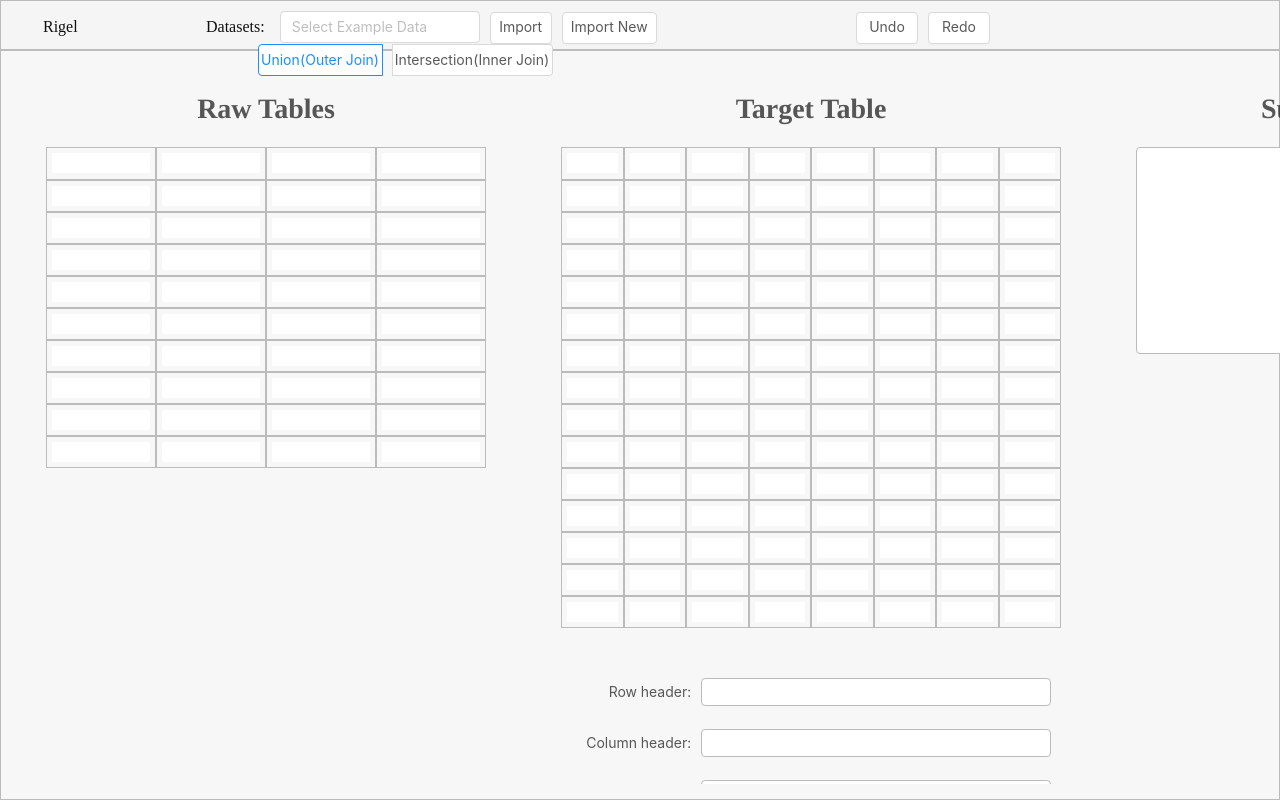
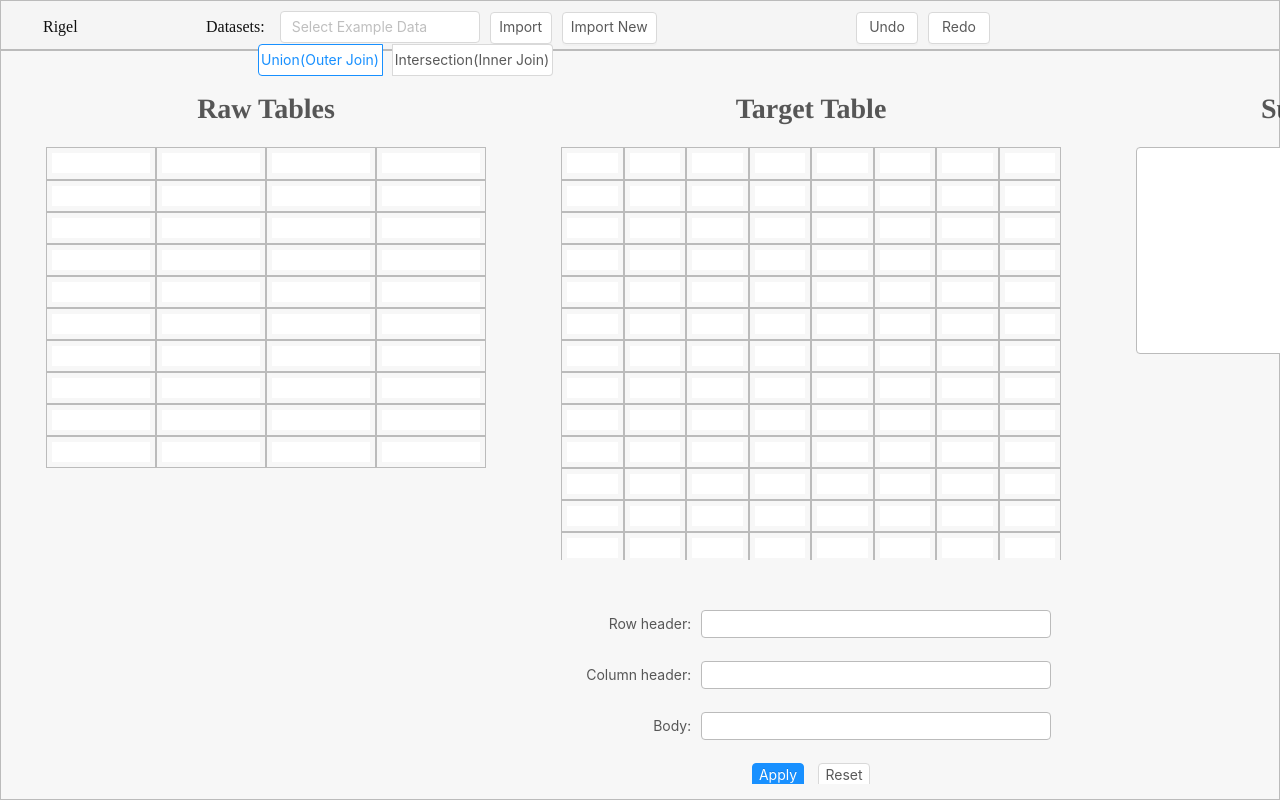
Before and after one commit to rigel-js/rigel-system, a Vue app: page / in a window 1280 px wide. Shown: the top 800 px of the page. Built offline with nearby package versions, Linux system fonts and the light colour scheme.

Commit message:
feat: fix scroll problem

```diff
--- a/src/components/SpreadsheetView.vue
+++ b/src/components/SpreadsheetView.vue
@@ -4,12 +4,13 @@
     <div class="spreadsheet-container">
       <spreadsheet
         name="targetTable"
-        :initRowNum="15"
+        :initRowNum="14"
         :initColNum="8"
         :editable="true"
         :table="this.suggestedTable"
         :key="JSON.stringify(this.suggestedTable)"
       ></spreadsheet>
+    </div>
     <div class="specmenu">
       <div class="speccomponent">
         <div class="spectitle">Row header:</div>
@@ -103,7 +104,6 @@
       </div>
     </div>
   </div>
-  </div>
 </template>
 
 <script>
@@ -143,7 +143,7 @@ export default {
   watch: {
     isSpecUpdated(val, oldval) {
       console.log(this.newSpec);
-      if(val) {
+      if (val) {
         this.row_header = Utils.specObj2List(val["row_header"]);
         this.column_header = Utils.specObj2List(val["column_header"]);
         this.body = Utils.specObj2List(val["body"]);
@@ -151,14 +151,14 @@ export default {
         this.genAlterSpec();
         this.genExploreSpec();
       }
-    }
+    },
   },
   methods: {
     ...mapActions([
       "storeSuggestedTable",
       "storeAlterSpecList",
       "storeSuggestion",
-      "storeNewSpec"
+      "storeNewSpec",
     ]),
     onInput(event) {
       console.log(event);
@@ -368,22 +368,32 @@ export default {
       if (row_header.length == 1) {
         spec["row_header"] = Utils.refineStrName(row_header[0]);
       } else if (row_header.length > 1) {
-        spec["row_header"] = Utils.refineStrName(row_header[row_header.length - 1]);
+        spec["row_header"] = Utils.refineStrName(
+          row_header[row_header.length - 1]
+        );
         for (let i = row_header.length - 2; i >= 0; i--) {
           spec["row_header"] = {
             operator: "cross",
-            parameters: [Utils.refineStrName(row_header[i]), spec["row_header"]],
+            parameters: [
+              Utils.refineStrName(row_header[i]),
+              spec["row_header"],
+            ],
           };
         }
       }
       if (column_header.length == 1) {
         spec["column_header"] = Utils.refineStrName(column_header[0]);
       } else if (column_header.length > 1) {
-        spec["column_header"] = Utils.refineStrName(column_header[column_header.length - 1]);
+        spec["column_header"] = Utils.refineStrName(
+          column_header[column_header.length - 1]
+        );
         for (let i = column_header.length - 2; i >= 0; i--) {
           spec["column_header"] = {
             operator: "cross",
-            parameters: [Utils.refineStrName(column_header[i]), spec["column_header"]],
+            parameters: [
+              Utils.refineStrName(column_header[i]),
+              spec["column_header"],
+            ],
           };
         }
       }
@@ -469,7 +479,7 @@ export default {
     },
     deleteUsedSpec(unusedSpec, header) {
       header.forEach((item) => {
-        if ((Utils.refineStrName(item)).operator == "attr") {
+        if (Utils.refineStrName(item).operator == "attr") {
           for (let j = 0; j < unusedSpec.length; j++) {
             let spec = unusedSpec[j];
             if (
@@ -498,7 +508,7 @@ export default {
 }
 
 .spreadsheet-container {
-  height: 100%;
+  height: 60%;
   min-width: 500px;
   overflow: scroll;
   margin: 20px 0 5px 0;
@@ -512,6 +522,12 @@ export default {
   text-align: left;
   margin-top: 50px;
   vertical-align: center;
+  overflow: scroll;
+  height: 40%;
+}
+
+.specmenu::-webkit-scrollbar {
+  display: none;
 }
 
 .speccomponent {
```
Lines whose indentation alone changed are shown as unchanged.
